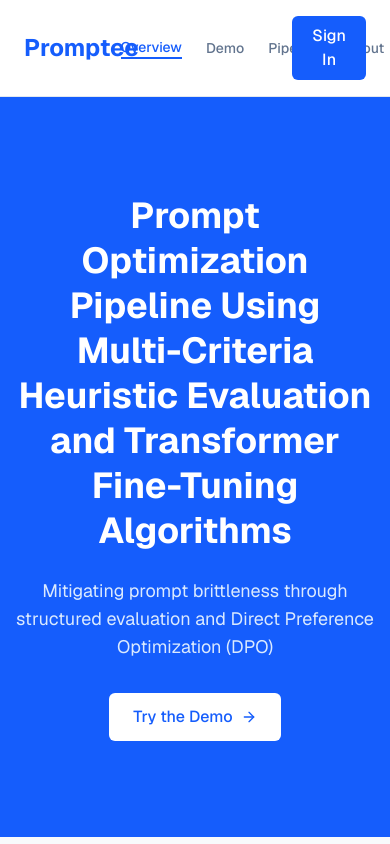
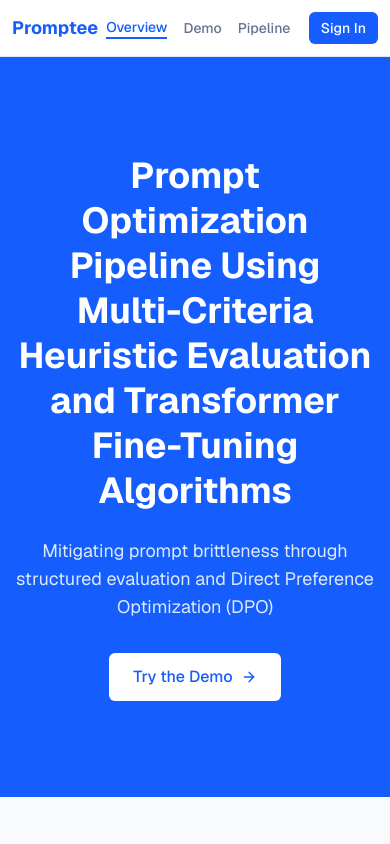
Before and after one commit to chickenjazz/Promptee, a Next.js app in the folder Frontend/: page / in a window 390 px wide. Shown: the top 844 px of the page. Built offline with nearby package versions, Linux system fonts and the light colour scheme.

Commit message:
ui fixes 2

```diff
--- a/Frontend/app/page.tsx
+++ b/Frontend/app/page.tsx
@@ -89,11 +89,11 @@ export default function PrompteeApp() {
 
   return (
     <div className="min-h-screen bg-slate-50 text-slate-900 font-sans">
-      <nav className="grid grid-cols-[1fr_auto_1fr] items-center px-6 py-4 bg-white border-b border-slate-200 sticky top-0 z-50 gap-4">
-        <div className="text-2xl font-bold text-blue-600 justify-self-start">Promptee</div>
+      <nav className="grid grid-cols-[auto_minmax(0,1fr)_auto] items-center px-3 sm:px-6 py-3 sm:py-4 bg-white border-b border-slate-200 sticky top-0 z-50 gap-2 sm:gap-4">
+        <div className="text-lg sm:text-2xl font-bold text-blue-600">Promptee</div>
 
         {/* Mobile-responsive tab scrolling */}
-        <div className="flex space-x-6 overflow-x-auto justify-self-center scrollbar-hide">
+        <div className="flex space-x-4 sm:space-x-6 overflow-x-auto scrollbar-hide min-w-0 sm:justify-center">
           {tabs.map((tab) => (
             <button
               key={tab}
@@ -107,17 +107,17 @@ export default function PrompteeApp() {
           ))}
         </div>
 
-        <div className="justify-self-end min-w-0">
+        <div className="min-w-0">
           {user ? (
-            <div className="flex items-center space-x-4 text-sm min-w-0">
-              <span className="flex items-center text-slate-600 bg-slate-100 px-3 py-1.5 rounded-md max-w-[220px] min-w-0" aria-label="Logged in user" title={user.username}>
+            <div className="flex items-center gap-2 sm:gap-4 text-sm min-w-0">
+              <span className="hidden sm:flex items-center text-slate-600 bg-slate-100 px-3 py-1.5 rounded-md max-w-[220px] min-w-0" aria-label="Logged in user" title={user.username}>
                 <span className="w-2 h-2 rounded-full bg-green-500 mr-2 flex-shrink-0 animate-pulse"></span>
                 <span className="truncate">{user.username}</span>
               </span>
-              <button onClick={handleSignOut} className="border border-slate-300 px-4 py-1.5 rounded-md hover:bg-slate-50 focus:ring-2 focus:ring-blue-500 flex-shrink-0">Sign Out</button>
+              <button onClick={handleSignOut} className="border border-slate-300 px-3 sm:px-4 py-1.5 rounded-md text-xs sm:text-sm hover:bg-slate-50 focus:ring-2 focus:ring-blue-500 flex-shrink-0">Sign Out</button>
             </div>
           ) : (
-            <button onClick={() => setShowSignIn(true)} className="bg-blue-600 text-white px-5 py-2 rounded-md font-medium hover:bg-blue-700 transition-colors focus:ring-2 focus:ring-blue-500 focus:ring-offset-2">
+            <button onClick={() => setShowSignIn(true)} className="bg-blue-600 text-white px-3 sm:px-5 py-1.5 sm:py-2 rounded-md font-medium text-sm hover:bg-blue-700 transition-colors focus:ring-2 focus:ring-blue-500 focus:ring-offset-2 whitespace-nowrap">
               Sign In
             </button>
           )}
--- a/Frontend/components/tabs/DemoTab.tsx
+++ b/Frontend/components/tabs/DemoTab.tsx
@@ -143,7 +143,7 @@ export default function DemoTab({ user, onSignIn, optimizedData, setOptimizedDat
         {/* ========================================================= */}
         {/* MAIN WORKSPACE (LEFT) */}
         {/* ========================================================= */}
-        <main className="min-w-0 pl-20 pr-4 py-6">
+        <main className="min-w-0 px-4 sm:px-6 xl:pl-20 xl:pr-4 py-6">
           <div className="w-full space-y-4">
 
             <div className="mb-6">
```
